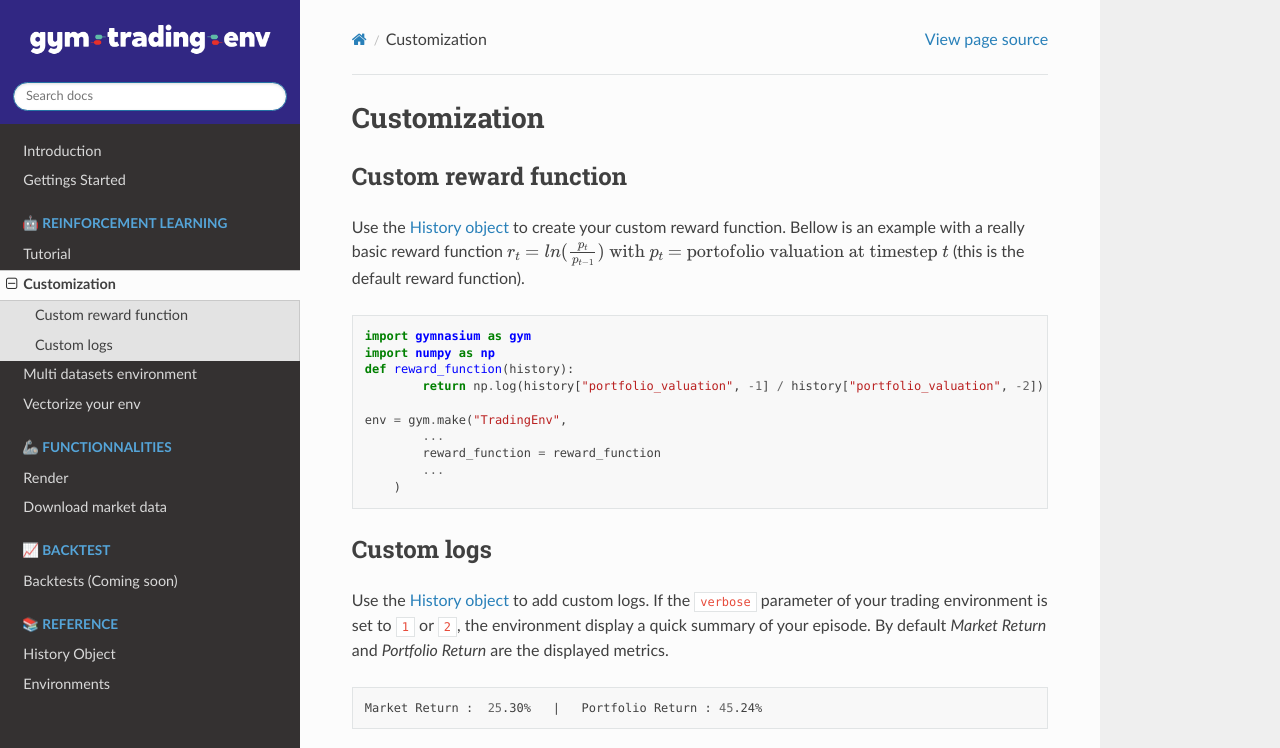
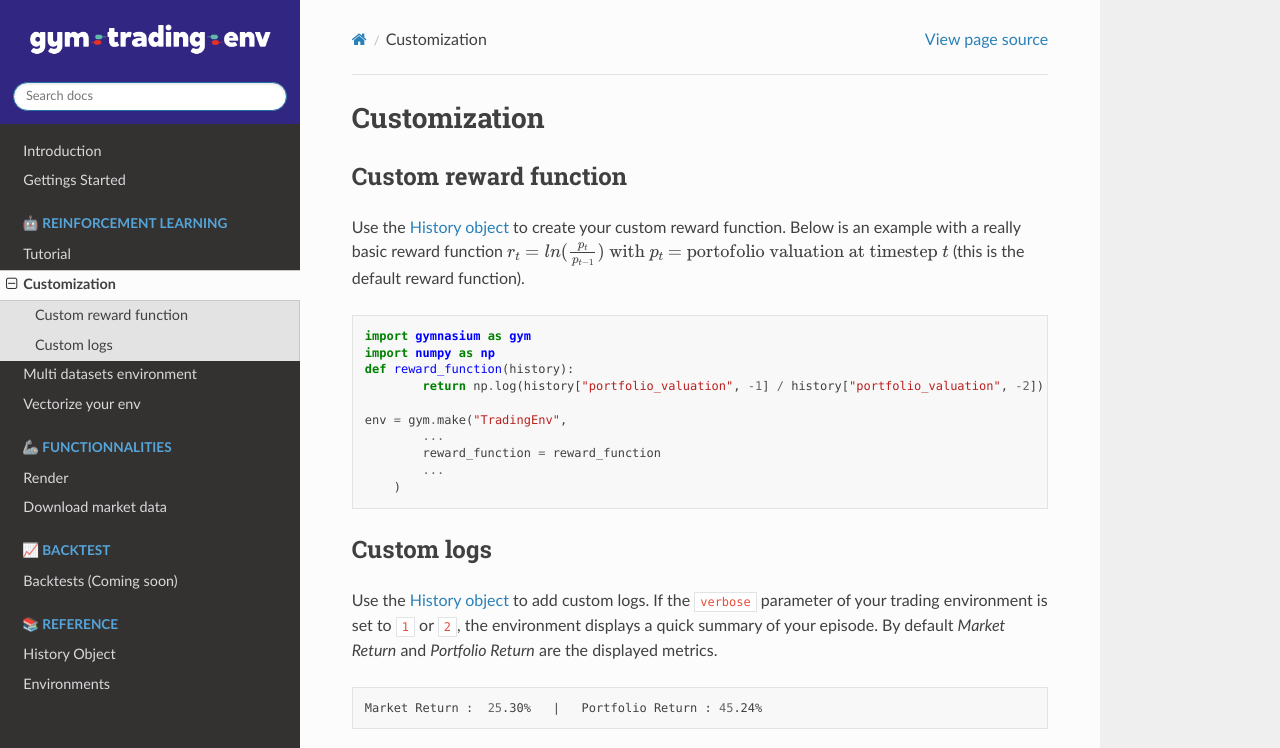
Before and after one commit to ClementPerroud/Gym-Trading-Env, a Sphinx documentation site: the page built from docs/source/customization.rst, in a window 1280 px wide and 1356 px high. Shown: the top 748 px of the window. Built offline with Sphinx 7.4.7 and the Read the Docs theme 2.0.0, drawn with Linux system fonts in a browser that asks for light colours.

Commit message:
Update customization.rst

```diff
--- a/docs/source/customization.rst
+++ b/docs/source/customization.rst
@@ -4,7 +4,7 @@ Customization
 Custom reward function
 -------------------
 
-Use the `History object <https://gym-trading-env.readthedocs.io/en/latest/history.html>`_ to create your custom reward function. Bellow is an example with a really basic reward function :math:`r_{t} = ln(\frac{p_{t}}{p_{t-1}})\text{ with }p_{t}\text{ = portofolio valuation at timestep }t` (this is the default reward function).
+Use the `History object <https://gym-trading-env.readthedocs.io/en/latest/history.html>`_ to create your custom reward function. Below is an example with a really basic reward function :math:`r_{t} = ln(\frac{p_{t}}{p_{t-1}})\text{ with }p_{t}\text{ = portofolio valuation at timestep }t` (this is the default reward function).
 
 .. code-block:: python
 
@@ -22,7 +22,7 @@ Use the `History object <https://gym-trading-env.readthedocs.io/en/latest/histor
 Custom logs
 -------------
 
-Use the `History object <https://gym-trading-env.readthedocs.io/en/latest/history.html>`_ to add custom logs. If the ``verbose`` parameter of your trading environment is set to ``1`` or ``2``, the environment display a quick summary of your episode. By default `Market Return` and `Portfolio Return` are the displayed metrics.
+Use the `History object <https://gym-trading-env.readthedocs.io/en/latest/history.html>`_ to add custom logs. If the ``verbose`` parameter of your trading environment is set to ``1`` or ``2``, the environment displays a quick summary of your episode. By default `Market Return` and `Portfolio Return` are the displayed metrics.
 
 .. code-block:: bash
 
```
